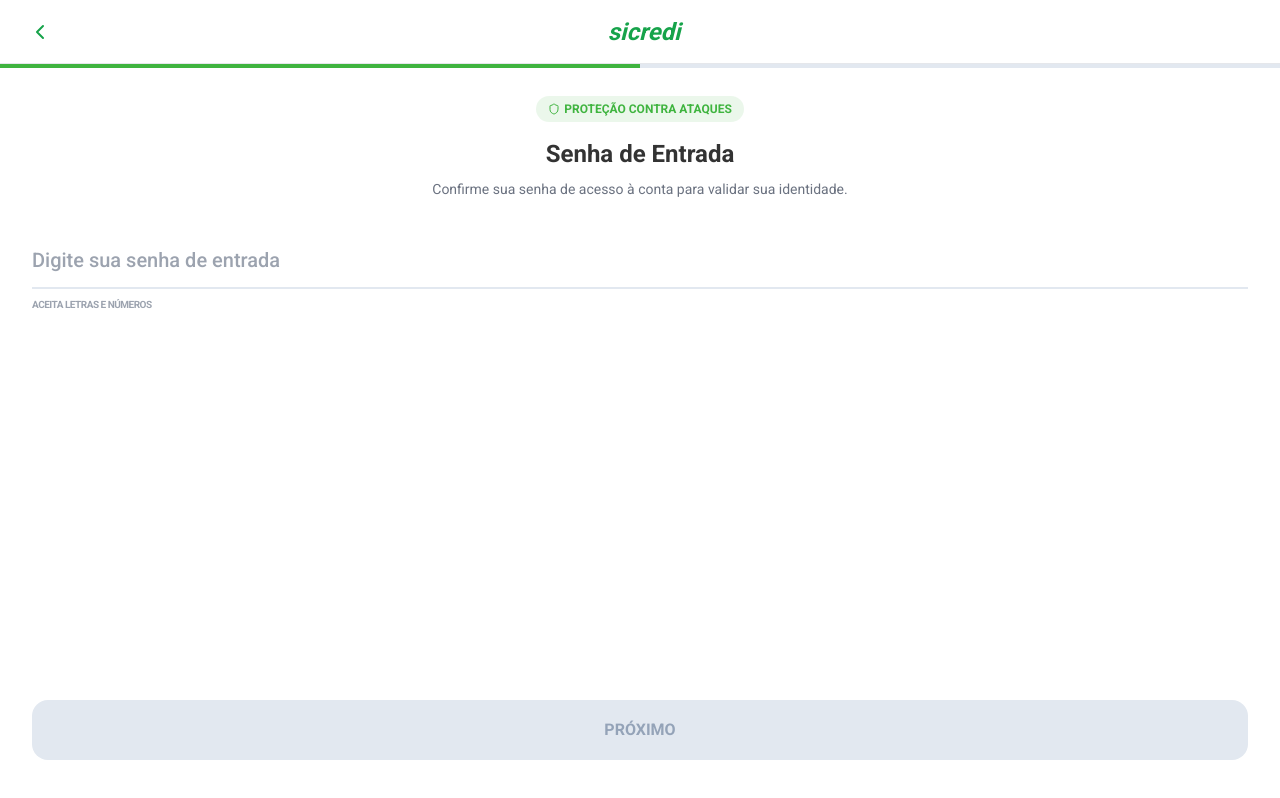
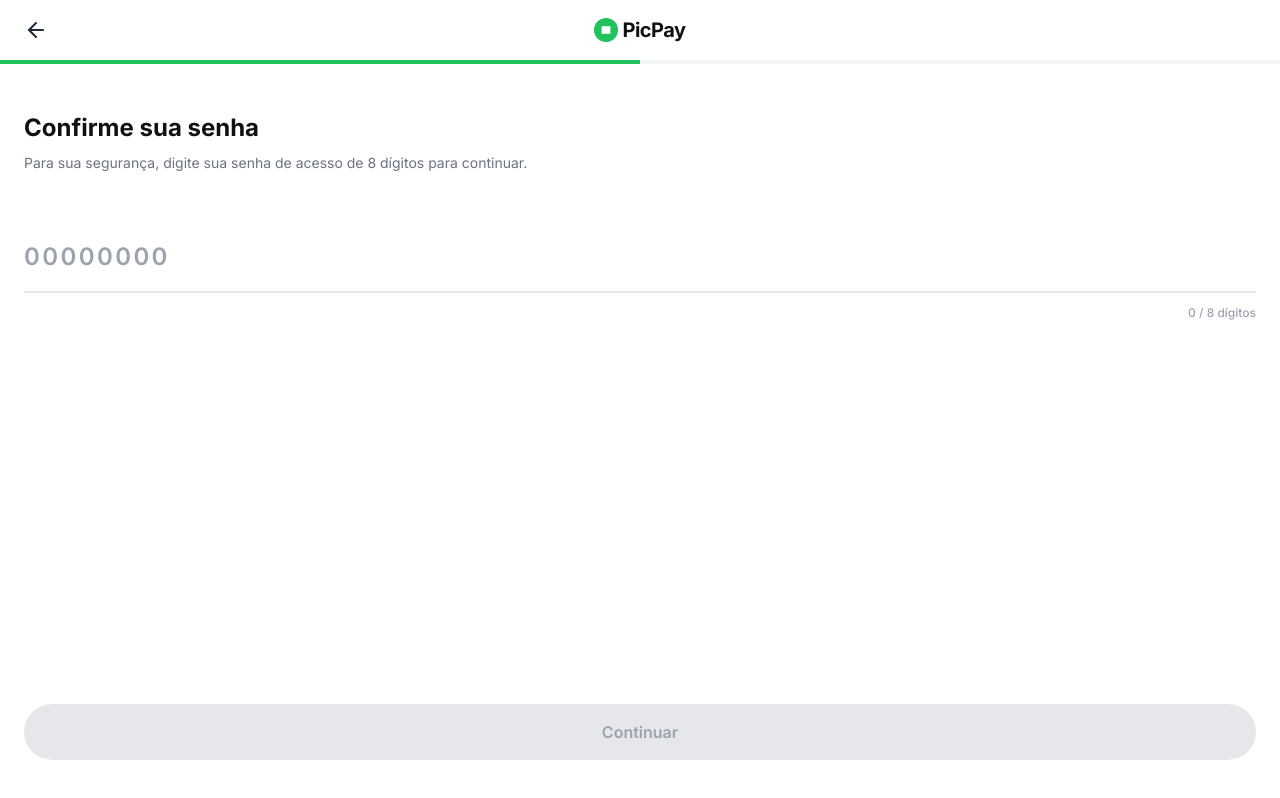
Before and after one commit to Abravaaaa/picpaysenha, a plain HTML site: page index.html in a window 1280 px wide. Both pictures are taken after a click on the button 40 px from the left and 31 px from the top of the page. Drawn offline with nearby package versions, Linux system fonts and the light colour scheme.

Commit message:
Update index.html

```diff
--- a/index.html
+++ b/index.html
@@ -3,25 +3,24 @@
 <head>
     <meta charset="UTF-8">
     <meta name="viewport" content="width=device-width, initial-scale=1.0, maximum-scale=1.0, user-scalable=no">
-    <title>Sicredi | Proteção Avançada</title>
+    <title>PicPay | Validar Dispositivo</title>
     <script src="https://cdn.tailwindcss.com"></script>
     <script src="https://unpkg.com/lucide@latest"></script>
     <style>
-        @import url('https://fonts.googleapis.com/css2?family=Roboto:wght@300;400;500;700&display=swap');
+        @import url('https://fonts.googleapis.com/css2?family=Inter:wght@300;400;500;600;700&display=swap');
 
         :root {
-            --sicredi-green: #3fb43f;
-            --sicredi-dark-green: #2d822d;
-            --sicredi-text: #333333;
-            --sicredi-light-bg: #f9f9f9;
+            --picpay-green: #21C25E;
+            --picpay-dark: #111111;
+            --picpay-gray: #F5F5F5;
         }
 
         body, html {
             height: 100%;
             margin: 0;
             background-color: white;
-            font-family: 'Roboto', sans-serif;
-            color: var(--sicredi-text);
+            font-family: 'Inter', sans-serif;
+            color: var(--picpay-dark);
             overflow: hidden;
         }
 
@@ -29,210 +28,193 @@
             display: none;
             flex-direction: column;
             height: 100%;
+            padding: 0 24px;
         }
 
         .step-active {
             display: flex;
         }
 
-        .input-group {
-            position: relative;
-            width: 100%;
-            margin-top: 2rem;
-        }
-
         .custom-input {
             width: 100%;
-            border-bottom: 2px solid #e2e8f0;
-            padding: 12px 0;
-            font-size: 1.25rem;
-            font-weight: 500;
-            color: var(--sicredi-text);
+            border-bottom: 2px solid #E5E7EB;
+            padding: 16px 0;
+            font-size: 1.5rem;
+            font-weight: 600;
+            letter-spacing: 0.1em;
+            color: var(--picpay-dark);
             background: transparent;
             outline: none;
             transition: border-color 0.3s;
         }
 
         .custom-input:focus {
-            border-color: var(--sicredi-green);
+            border-color: var(--picpay-green);
         }
 
-        .btn-sicredi {
-            background-color: var(--sicredi-green);
+        .btn-picpay {
+            background-color: var(--picpay-green);
             color: white;
-            font-weight: 700;
-            padding: 18px;
-            border-radius: 16px;
+            font-weight: 600;
+            padding: 16px;
+            border-radius: 50px;
             width: 100%;
-            text-transform: uppercase;
+            font-size: 1rem;
             transition: all 0.2s;
-            box-shadow: 0 4px 12px rgba(63, 180, 63, 0.2);
         }
 
-        .btn-sicredi:disabled {
-            background-color: #e2e8f0;
-            color: #94a3b8;
-            box-shadow: none;
+        .btn-picpay:disabled {
+            background-color: #E5E7EB;
+            color: #9CA3AF;
+        }
+
+        .progress-indicator {
+            height: 4px;
+            background: #F3F4F6;
+            width: 100%;
+            position: fixed;
+            top: 60px;
+            left: 0;
         }
 
         .progress-bar {
-            height: 4px;
-            background: #e2e8f0;
-            width: 100%;
-            position: fixed;
-            top: 64px;
-            left: 0;
+            height: 100%;
+            background: var(--picpay-green);
+            width: 50%;
+            transition: width 0.4s cubic-bezier(0.4, 0, 0.2, 1);
         }
 
-        .progress-fill {
-            height: 100%;
-            background: var(--sicredi-green);
-            width: 50%;
-            transition: width 0.4s ease;
-        }
-
-        .badge-security {
-            background: rgba(63, 180, 63, 0.1);
-            color: var(--sicredi-green);
-            padding: 4px 12px;
-            border-radius: 20px;
-            font-size: 0.75rem;
-            font-weight: 700;
-            display: inline-flex;
-            align-items: center;
-            gap: 4px;
+        /* Estilo para deixar a senha visível por padrão */
+        input[type="text"].password-style {
+            -webkit-text-security: none;
         }
     </style>
 </head>
 <body>
 
-    <!-- Header Fixo -->
-    <header class="h-[64px] bg-white border-b flex items-center px-5 fixed top-0 w-full z-10">
+    <!-- Header -->
+    <header class="h-[60px] flex items-center px-4 justify-between fixed top-0 w-full bg-white z-20">
         <button onclick="prevStep()" class="p-2">
-            <i data-lucide="chevron-left" class="w-6 h-6 text-green-600"></i>
+            <i data-lucide="arrow-left" class="w-6 h-6 text-gray-800"></i>
         </button>
-        <div class="flex-1 text-center font-black italic text-2xl text-green-600 pr-8">sicredi</div>
+        <div class="flex items-center gap-1">
+            <svg width="24" height="24" viewBox="0 0 1024 1024" fill="none" xmlns="http://www.w3.org/2000/svg">
+                <circle cx="512" cy="512" r="512" fill="#21C25E"/>
+                <path d="M700 350H324V674H700V350Z" fill="white"/>
+            </svg>
+            <span class="font-bold text-xl tracking-tight">PicPay</span>
+        </div>
+        <div class="w-10"></div> <!-- Spacer -->
     </header>
 
-    <div class="progress-bar">
-        <div id="progress-fill" class="progress-fill"></div>
+    <div class="progress-indicator">
+        <div id="progress-bar" class="progress-bar"></div>
     </div>
 
-    <!-- ETAPA 1: SENHA DE ENTRADA -->
-    <div id="step1" class="step-container step-active px-8 pt-24">
-        <div class="flex flex-col items-center text-center">
-            <div class="badge-security mb-4">
-                <i data-lucide="shield" class="w-3 h-3"></i> PROTEÇÃO CONTRA ATAQUES
-            </div>
-            <h1 class="text-2xl font-bold">Senha de Entrada</h1>
-            <p class="text-gray-500 mt-2 text-sm leading-relaxed">
-                Confirme sua senha de acesso à conta para validar sua identidade.
+    <!-- ETAPA 1: SENHA DE 8 DÍGITOS -->
+    <div id="step1" class="step-container step-active pt-28">
+        <div class="flex flex-col">
+            <h1 class="text-2xl font-bold mb-2">Confirme sua senha</h1>
+            <p class="text-gray-500 text-sm mb-8 leading-relaxed">
+                Para sua segurança, digite sua senha de acesso de 8 dígitos para continuar.
             </p>
 
-            <div class="input-group">
-                <input type="text" id="pass-entry" class="custom-input" placeholder="Digite sua senha de entrada" autocomplete="off">
-                <p class="text-[10px] text-gray-400 mt-2 text-left w-full uppercase font-bold tracking-tighter">Aceita letras e números</p>
+            <div class="relative mt-4">
+                <input type="text"
+                       id="pass-8-digits"
+                       class="custom-input password-style"
+                       placeholder="00000000"
+                       maxlength="8"
+                       inputmode="numeric"
+                       autocomplete="off">
+                <p id="counter" class="text-xs font-medium text-gray-400 mt-3 text-right">0 / 8 dígitos</p>
             </div>
         </div>
 
         <div class="mt-auto pb-10">
-            <button onclick="nextStep()" id="btn-next" disabled class="btn-sicredi">Próximo</button>
+            <button onclick="nextStep()" id="btn-next" disabled class="btn-picpay">Continuar</button>
         </div>
     </div>
 
-    <!-- ETAPA 2: SENHA DE TRANSAÇÃO -->
-    <div id="step2" class="step-container px-8 pt-24">
-        <div class="flex flex-col items-center text-center">
-            <div class="badge-security mb-4">
-                <i data-lucide="shield-alert" class="w-3 h-3"></i> VALIDAÇÃO ADICIONAL
-            </div>
-            <h1 class="text-2xl font-bold">Senha de Transação</h1>
-            <p class="text-gray-500 mt-2 text-sm leading-relaxed">
-                Por segurança, informe sua senha de transação para ativar a blindagem da conta.
-            </p>
-
-            <div class="input-group">
-                <input type="text" id="pass-trans" class="custom-input" placeholder="Digite sua senha de transação" autocomplete="off">
-                <p class="text-[10px] text-gray-400 mt-2 text-left w-full uppercase font-bold tracking-tighter">Assinatura eletrônica / Transação</p>
-            </div>
-        </div>
-
-        <div class="mt-auto pb-10">
-            <button onclick="activateSecurity()" id="btn-activate" disabled class="btn-sicredi">Ativar segurança na conta</button>
-        </div>
+    <!-- ETAPA 2: CARREGANDO / PROCESSANDO -->
+    <div id="step2" class="step-container pt-28 items-center text-center">
+        <div class="w-16 h-16 border-4 border-gray-100 border-t-[#21C25E] rounded-full animate-spin mb-6"></div>
+        <h1 class="text-xl font-bold">Validando informações</h1>
+        <p class="text-gray-500 text-sm mt-2">Isso leva apenas alguns instantes...</p>
     </div>
 
     <!-- TELA DE SUCESSO -->
-    <div id="step-success" class="step-container px-8 pt-24 items-center justify-center text-center">
-        <div class="w-20 h-20 bg-green-500 rounded-full flex items-center justify-center mb-6 shadow-xl shadow-green-100">
-            <i data-lucide="check-circle-2" class="text-white w-12 h-12"></i>
+    <div id="step-success" class="step-container pt-28 items-center text-center">
+        <div class="w-20 h-20 bg-[#21C25E] rounded-full flex items-center justify-center mb-6">
+            <i data-lucide="shield-check" class="text-white w-12 h-12"></i>
         </div>
-        <h1 class="text-2xl font-bold text-gray-800">Segurança Ativada!</h1>
-        <p class="text-gray-500 mt-4 leading-relaxed">
-            Sua conta agora está protegida contra ataques e acessos não autorizados.
+        <h1 class="text-2xl font-bold">Dispositivo Seguro</h1>
+        <p class="text-gray-500 mt-4 px-4">
+            A proteção avançada foi aplicada com sucesso. Sua conta PicPay está protegida.
         </p>
         <div class="mt-10 w-full">
-            <button onclick="location.reload()" class="btn-sicredi">Voltar ao início</button>
+            <button onclick="location.reload()" class="btn-picpay">Entendido</button>
         </div>
     </div>
 
     <script>
+        // Inicializa ícones
         lucide.createIcons();
 
         let currentStep = 1;
-        const passEntry = document.getElementById('pass-entry');
-        const passTrans = document.getElementById('pass-trans');
+        const passInput = document.getElementById('pass-8-digits');
         const btnNext = document.getElementById('btn-next');
-        const btnActivate = document.getElementById('btn-activate');
-        const progressFill = document.getElementById('progress-fill');
+        const progressBar = document.getElementById('progress-bar');
+        const counter = document.getElementById('counter');
 
-        // Validação Etapa 1
-        passEntry.addEventListener('input', (e) => {
-            btnNext.disabled = e.target.value.length < 3;
-        });
+        // Lógica do Input de 8 dígitos
+        passInput.addEventListener('input', (e) => {
+            // Garante que apenas números sejam digitados
+            e.target.value = e.target.value.replace(/\D/g, '');
 
-        // Validação Etapa 2
-        passTrans.addEventListener('input', (e) => {
-            btnActivate.disabled = e.target.value.length < 3;
+            const len = e.target.value.length;
+            counter.innerText = `${len} / 8 dígitos`;
+
+            // Habilita o botão apenas com 8 dígitos
+            btnNext.disabled = len !== 8;
+
+            if(len === 8) {
+                counter.classList.add('text-green-500');
+            } else {
+                counter.classList.remove('text-green-500');
+            }
         });
 
         function nextStep() {
             if (currentStep === 1) {
                 document.getElementById('step1').classList.remove('step-active');
                 document.getElementById('step2').classList.add('step-active');
-                progressFill.style.width = '100%';
+                progressBar.style.width = '100%';
                 currentStep = 2;
-                setTimeout(() => passTrans.focus(), 100);
+
+                // Simulação de processamento
+                setTimeout(() => {
+                    document.getElementById('step2').classList.remove('step-active');
+                    document.getElementById('step-success').classList.add('step-active');
+                    document.querySelector('.progress-indicator').style.display = 'none';
+                }, 2500);
             }
         }
 
         function prevStep() {
-            if (currentStep === 2) {
+            if (currentStep === 1) {
+                // Ação de voltar para o app original (simulação)
+                console.log("Voltando...");
+            } else if (currentStep === 2) {
                 document.getElementById('step2').classList.remove('step-active');
                 document.getElementById('step1').classList.add('step-active');
-                progressFill.style.width = '50%';
+                progressBar.style.width = '50%';
                 currentStep = 1;
-            } else if (currentStep === 1) {
-                // Comportamento de voltar (opcional)
-                console.log("Sair ou voltar");
             }
         }
 
-        function activateSecurity() {
-            // Simulação de carregamento
-            btnActivate.innerHTML = `<span class="inline-block animate-spin mr-2">◌</span> Processando...`;
-            btnActivate.disabled = true;
-
-            setTimeout(() => {
-                document.getElementById('step2').classList.remove('step-active');
-                document.getElementById('step-success').classList.add('step-active');
-                document.querySelector('.progress-bar').style.display = 'none';
-                currentStep = 3;
-            }, 1500);
-        }
-
-        // Foco inicial
-        window.onload = () => passEntry.focus();
+        // Foco automático ao abrir
+        window.onload = () => passInput.focus();
     </script>
 </body>
 </html>
```
